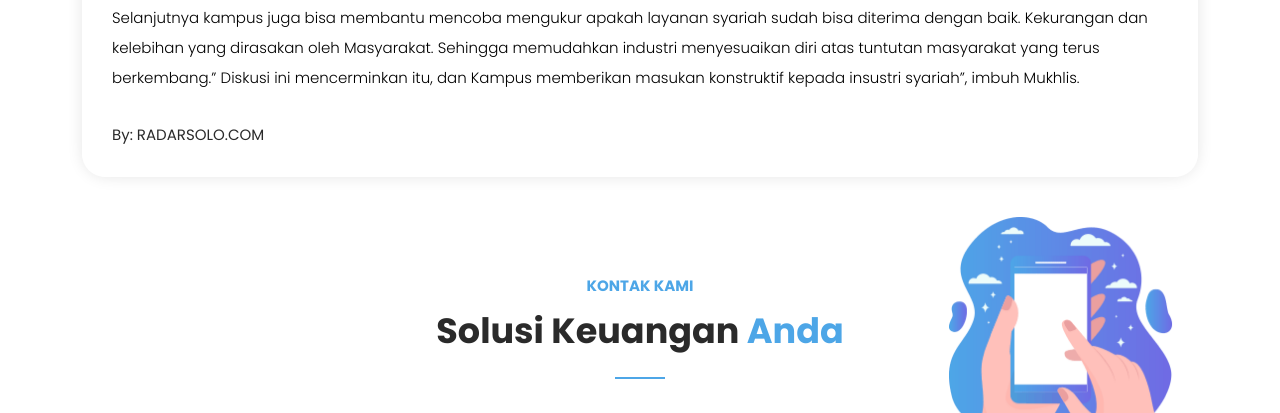
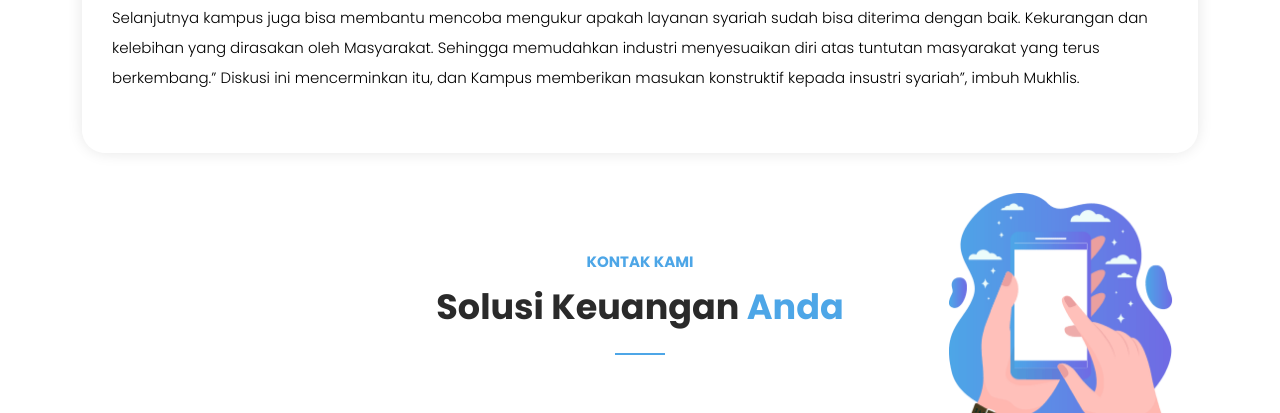
Before and after one commit to bprscsu/home, a plain HTML site: page berita4.html in a window 1280 px wide. Shown: the part 838-1251 px from the top of the page. Drawn offline with Linux system fonts and the light colour scheme.

Commit message:
Update berita4.html

```diff
--- a/berita4.html
+++ b/berita4.html
@@ -124,7 +124,7 @@ https://templatemo.com/tm-568-digimedia
                 <div class="col-sm-12">
                  <p style="color: black;">
                   Selanjutnya kampus juga bisa membantu mencoba mengukur apakah layanan syariah sudah bisa diterima dengan baik. Kekurangan dan kelebihan yang dirasakan oleh Masyarakat. Sehingga memudahkan industri menyesuaikan diri atas tuntutan masyarakat yang terus berkembang.” Diskusi ini mencerminkan itu, dan Kampus memberikan masukan konstruktif kepada insustri syariah”, imbuh Mukhlis.</p>
-                  <span class="author">By: RADARSOLO.COM</span>
+<!--                   <span class="author">By: RADARSOLO.COM</span> -->
                 </div>
               </div>
             </div>
```
